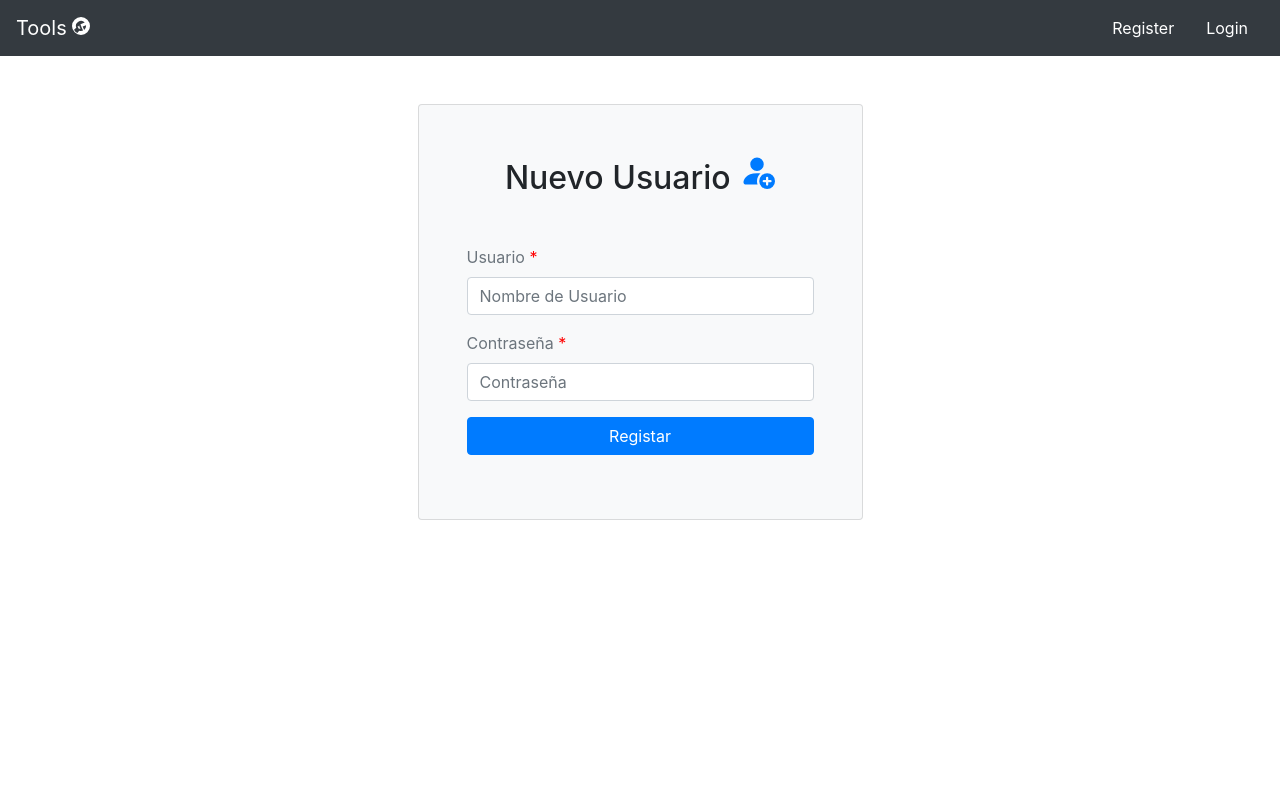
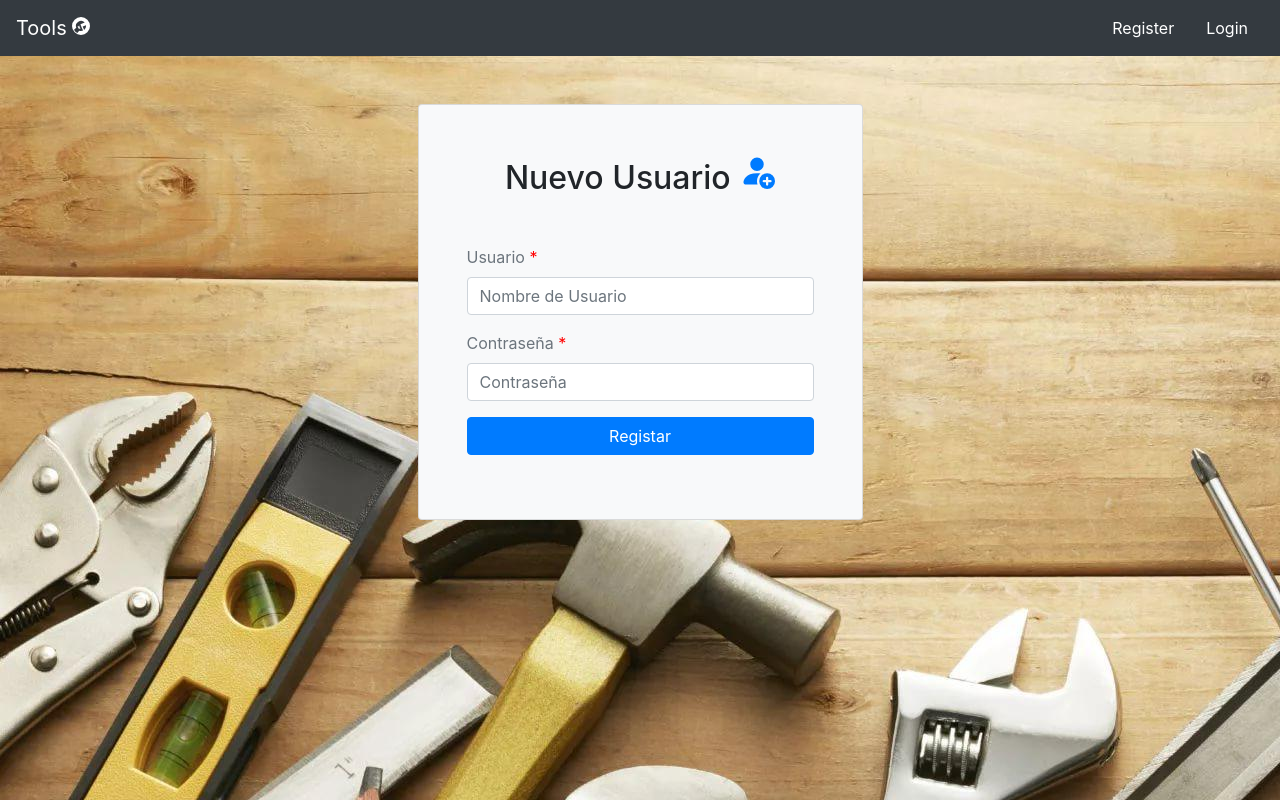
Before and after one commit to xtriminioh/formating, a Flask app: page /auth/register in a window 1280 px wide. Run offline with Flask 2, Linux system fonts and the light colour scheme; some libraries are stand-ins or nearby versions.

```diff
--- a/app/static/style.css
+++ b/app/static/style.css
@@ -1,3 +1,7 @@
+body {
+    background-image: url("/home/pi/dev/formating/app/asset/WallpaperTools/wtools01.jpg");
+}
+
 .flash {
     margin: 1em 0;
     padding: 1em;
```
Also changed, not shown: 1 other file.
